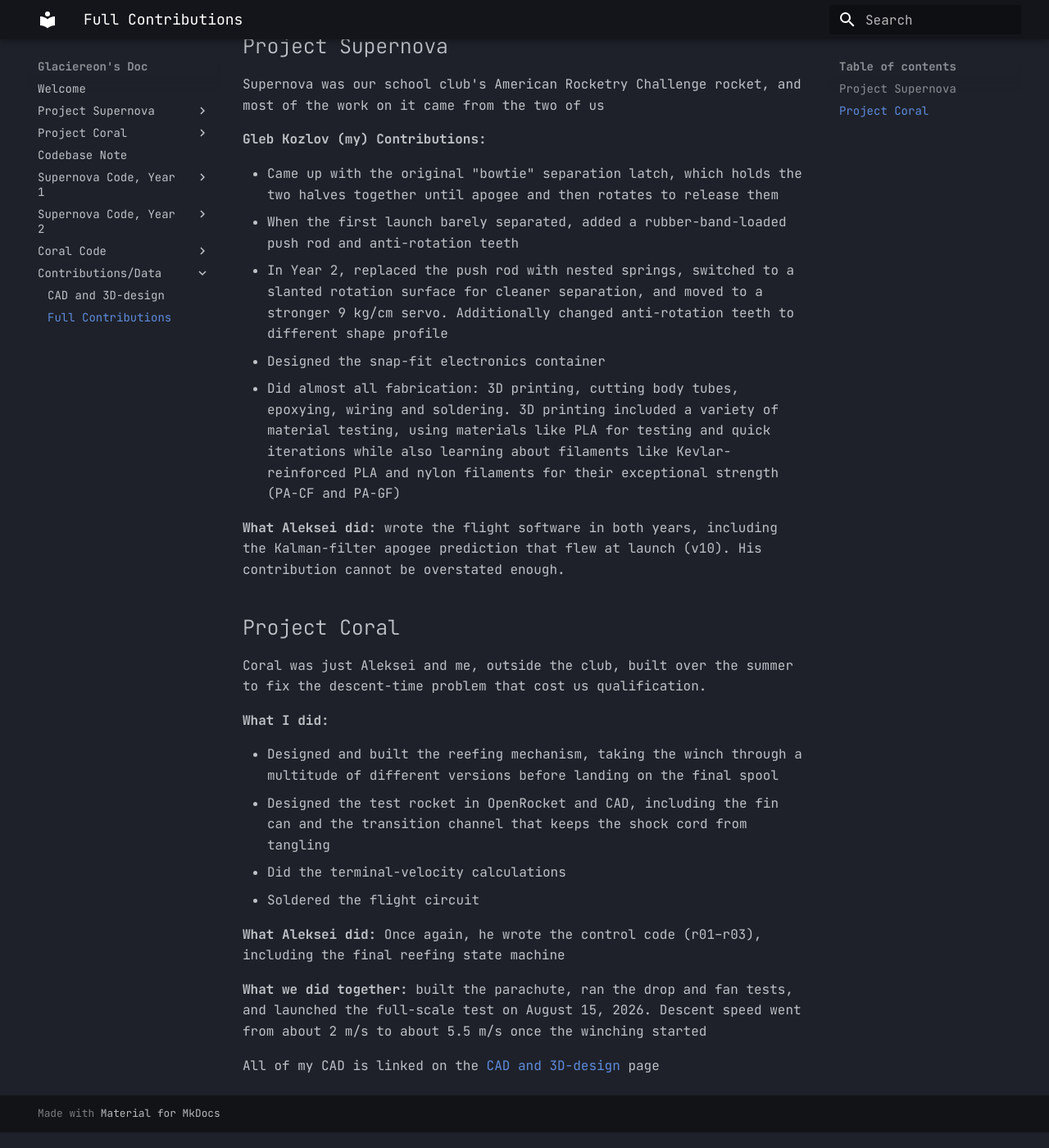
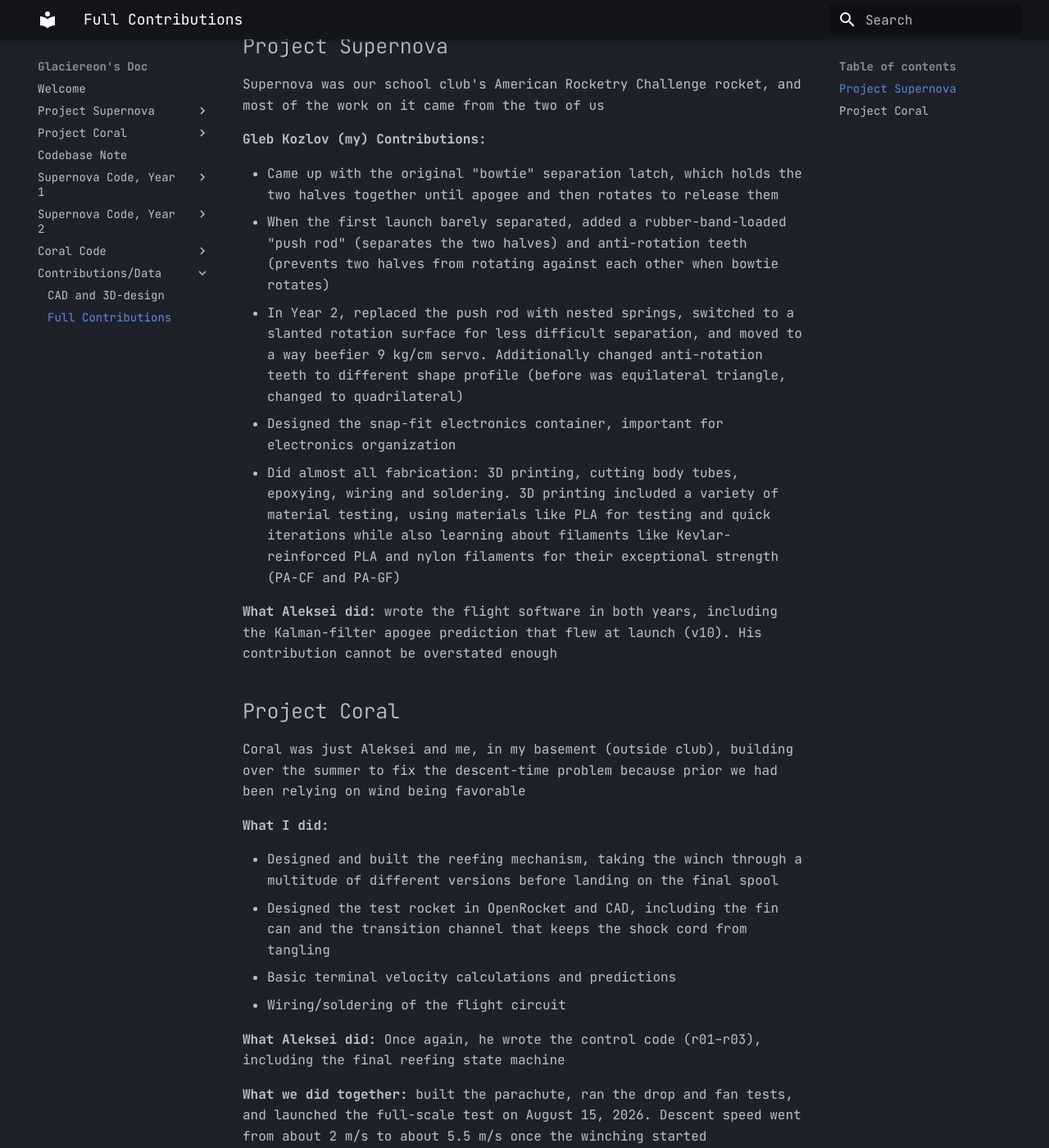
Before and after one commit to Glaciereon/supernovaARC, an MkDocs documentation site: the page built from docs/contrib/contributions.md, in a window 1280 px wide and 1400 px high, scrolled down 334 px. Shown: the whole window at 82% size. Built offline with MkDocs 1.6.1 and Material for MkDocs 9.7.7, drawn with Linux system fonts in a browser that asks for light colours.

Commit message:
changed up index.md and contributions to go more in-depth about my cad work

```diff
--- a/docs/contrib/contributions.md
+++ b/docs/contrib/contributions.md
@@ -9,23 +9,23 @@ Supernova was our school club's American Rocketry Challenge rocket, and most of
 **Gleb Kozlov (my) Contributions:**
 
 - Came up with the original "bowtie" separation latch, which holds the two halves together until apogee and then rotates to release them
-- When the first launch barely separated, added a rubber-band-loaded push rod and anti-rotation teeth
-- In Year 2, replaced the push rod with nested springs, switched to a slanted rotation surface for cleaner separation, and moved to a stronger 9 kg/cm servo. Additionally changed anti-rotation teeth to different shape profile
-- Designed the snap-fit electronics container
+- When the first launch barely separated, added a rubber-band-loaded "push rod" (separates the two halves) and anti-rotation teeth (prevents two halves from rotating against each other when bowtie rotates)
+- In Year 2, replaced the push rod with nested springs, switched to a slanted rotation surface for less difficult separation, and moved to a way beefier 9 kg/cm servo. Additionally changed anti-rotation teeth to different shape profile (before was equilateral triangle, changed to quadrilateral)
+- Designed the snap-fit electronics container, important for electronics organization
 - Did almost all fabrication: 3D printing, cutting body tubes, epoxying, wiring and soldering. 3D printing included a variety of material testing, using materials like PLA for testing and quick iterations while also learning about filaments like Kevlar-reinforced PLA and nylon filaments for their exceptional strength (PA-CF and PA-GF)
 
-**What Aleksei did:** wrote the flight software in both years, including the Kalman-filter apogee prediction that flew at launch (v10). His contribution cannot be overstated enough.
+**What Aleksei did:** wrote the flight software in both years, including the Kalman-filter apogee prediction that flew at launch (v10). His contribution cannot be overstated enough
 
 ## Project Coral
 
-Coral was just Aleksei and me, outside the club, built over the summer to fix the descent-time problem that cost us qualification.
+Coral was just Aleksei and me, in my basement (outside club), building over the summer to fix the descent-time problem because prior we had been relying on wind being favorable
 
 **What I did:**
 
 - Designed and built the reefing mechanism, taking the winch through a multitude of different versions before landing on the final spool
 - Designed the test rocket in OpenRocket and CAD, including the fin can and the transition channel that keeps the shock cord from tangling
-- Did the terminal-velocity calculations
-- Soldered the flight circuit
+- Basic terminal velocity calculations and predictions
+- Wiring/soldering of the flight circuit
 
 **What Aleksei did:** Once again, he wrote the control code (r01–r03), including the final reefing state machine
 
```
Also changed, not shown: docs/index.md (+4 -4 lines).
